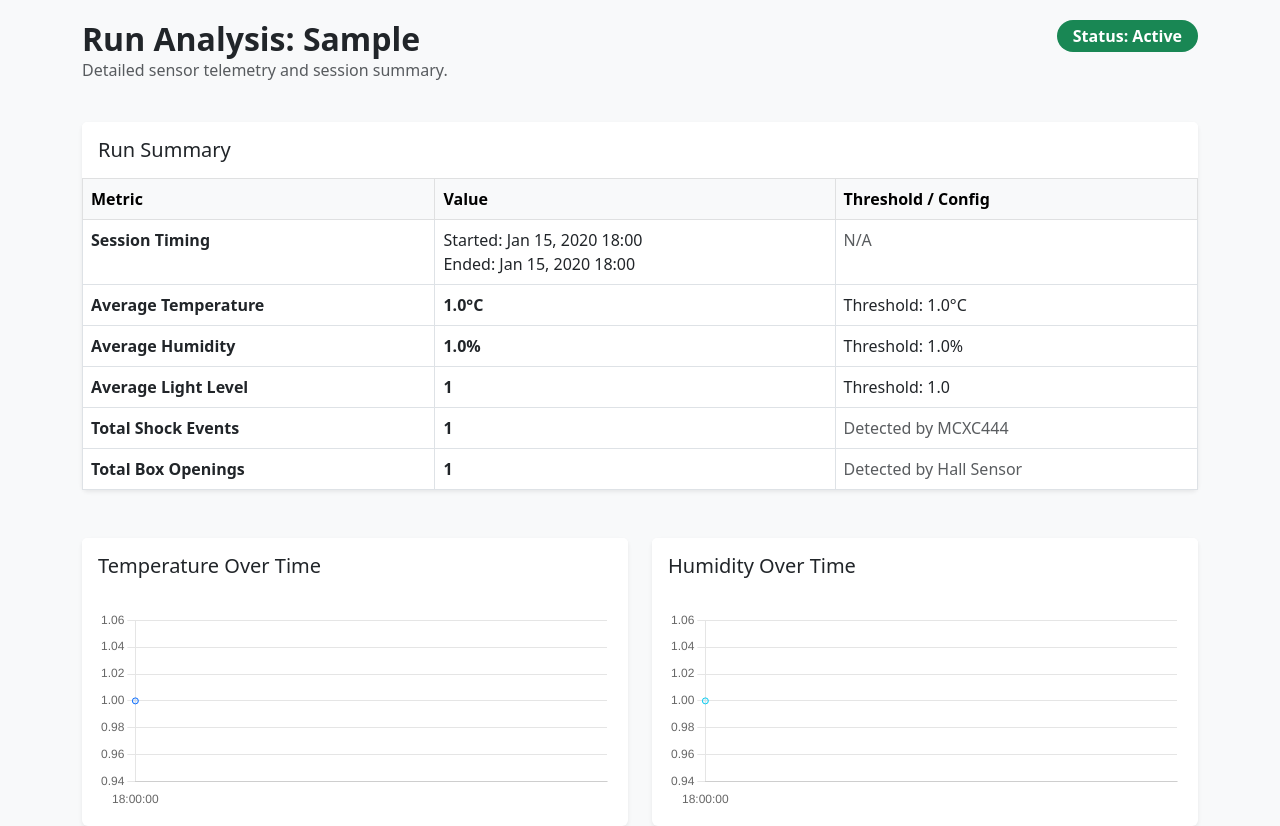
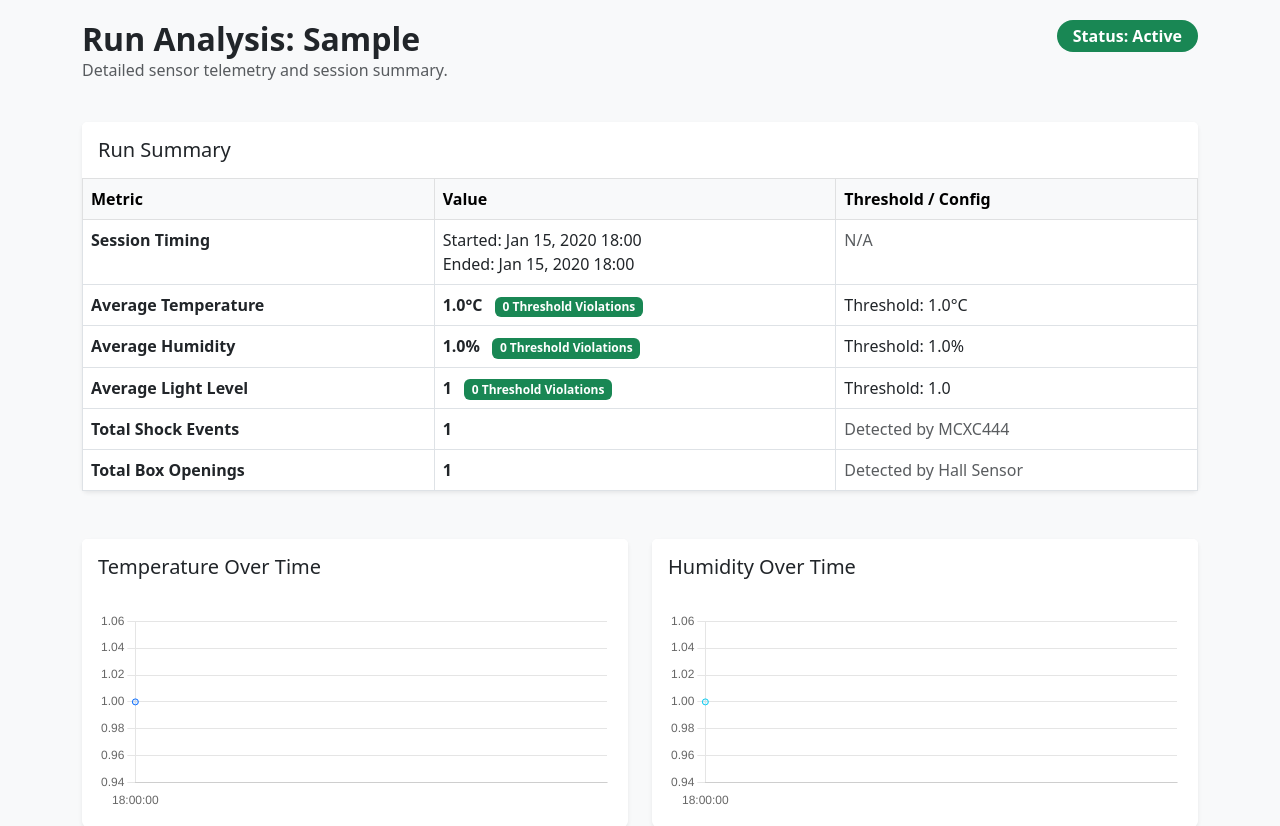
Before and after one commit to James17042002/CG2271_RTOS_Project_GUI, a Django app: page /runs/1/ in a window 1280 px wide. Shown: the part 163-989 px from the top of the page. Run offline with Django 5.2, Linux system fonts and the light colour scheme; tables that the repository leaves empty hold one stand-in row (values such as "Sample post"); some libraries are stand-ins or nearby versions.

Commit message:
number of threshold violations added

```diff
--- a/main/blackbox/models.py
+++ b/main/blackbox/models.py
@@ -20,6 +20,18 @@ class Run(models.Model):
 
     def __str__(self):
         return f"Run #{self.id} - {self.object}"
+
+    @property
+    def temp_violations(self):
+        return self.readings.filter(temperature__gt=self.temp_threshold).count()
+
+    @property
+    def humidity_violations(self):
+        return self.readings.filter(humidity__gt=self.humidity_threshold).count()
+
+    @property
+    def light_violations(self):
+        return self.readings.filter(light_level__gt=self.light_threshold).count()
 
 
 class SensorReading(models.Model):
--- a/main/blackbox/tables.py
+++ b/main/blackbox/tables.py
@@ -11,7 +11,7 @@ class RunTable(tables.Table):
     class Meta:
         model = Run
         template_name = "django_tables2/bootstrap5.html"
-        fields = ("id", "object", "is_active", "started_at", "ended_at")
+        fields = ("id", "object", "is_active", "started_at", "temp_violations", "humidity_violations", "light_violations")
         attrs = {"class": "table table-hover shadow-sm rounded"}
 
     def render_details(self, record):
--- a/main/blackbox/templates/blackbox/run_detail.html
+++ b/main/blackbox/templates/blackbox/run_detail.html
@@ -54,17 +54,35 @@
                     </tr>
                     <tr>
                         <td><strong>Average Temperature</strong></td>
-                        <td class="fw-bold">{{ stats.avg_temp|default:0|floatformat:1 }}&deg;C</td>
+                        <td class="fw-bold">
+                            {{ stats.avg_temp|default:0|floatformat:1 }}&deg;C
+                            <span
+                                class="ms-2 badge {% if stats.temp_violations > 0 %}bg-danger{% else %}bg-success{% endif %}">
+                                {{ stats.temp_violations }} Threshold Violations
+                            </span>
+                        </td>
                         <td>Threshold: {{ run.temp_threshold }}&deg;C</td>
                     </tr>
                     <tr>
                         <td><strong>Average Humidity</strong></td>
-                        <td class="fw-bold">{{ stats.avg_hum|default:0|floatformat:1 }}%</td>
+                        <td class="fw-bold">
+                            {{ stats.avg_hum|default:0|floatformat:1 }}%
+                            <span
+                                class="ms-2 badge {% if stats.hum_violations > 0 %}bg-danger{% else %}bg-success{% endif %}">
+                                {{ stats.hum_violations }} Threshold Violations
+                            </span>
+                        </td>
                         <td>Threshold: {{ run.humidity_threshold }}%</td>
                     </tr>
                     <tr>
                         <td><strong>Average Light Level</strong></td>
-                        <td class="fw-bold">{{ stats.avg_light|default:0|floatformat:0 }}</td>
+                        <td class="fw-bold">
+                            {{ stats.avg_light|default:0|floatformat:0 }}
+                            <span
+                                class="ms-2 badge {% if stats.light_violations > 0 %}bg-danger{% else %}bg-success{% endif %}">
+                                {{ stats.light_violations }} Threshold Violations
+                            </span>
+                        </td>
                         <td>Threshold: {{ run.light_threshold }}</td>
                     </tr>
                     <tr class="table-danger-subtle">
--- a/main/blackbox/views.py
+++ b/main/blackbox/views.py
@@ -31,10 +31,14 @@ def run_detail(request, pk):
     readings = SensorReading.objects.filter(run=run).order_by("timestamp")
 
     # Calculate Averages
+    from django.db.models import Count, Q
     stats = readings.aggregate(
         avg_temp=Avg("temperature"),
         avg_hum=Avg("humidity"),
-        avg_light=Avg("light_level")
+        avg_light=Avg("light_level"),
+        temp_violations=Count("id", filter=Q(temperature__gt=run.temp_threshold)),
+        hum_violations=Count("id", filter=Q(humidity__gt=run.humidity_threshold)),
+        light_violations=Count("id", filter=Q(light_level__gt=run.light_threshold))
     )
 
     # Prepare data for Chart.js and Leaflet
```
